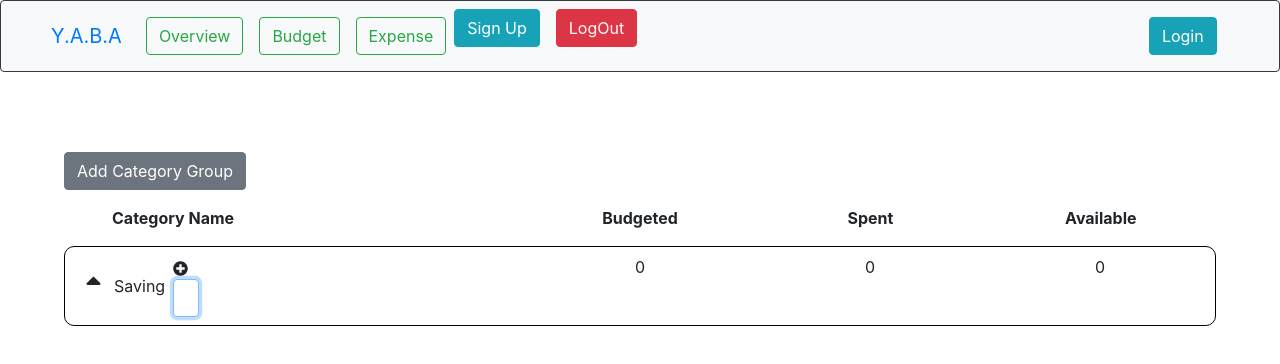
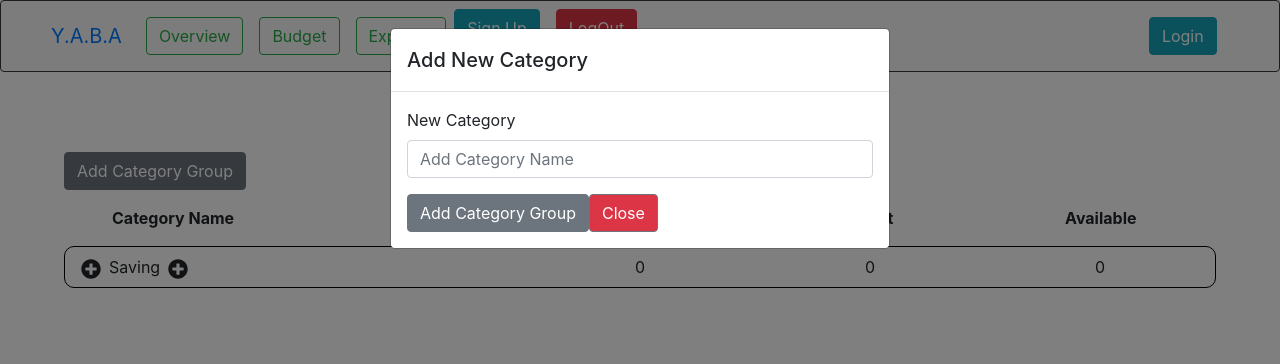
Before and after one commit to nicolechai1028/yetanotherbudgetingapp, a React (Create React App) app in the folder client/: page /budget in a window 1280 px wide. Both pictures are taken after a click on the element 180 px from the left and 286 px from the top of the page. Shown: the top 364 px of the page. Built offline with nearby package versions, Linux system fonts and the light colour scheme.

Commit message:
added modal for adding category

```diff
--- a/client/src/components/AddCategory/index.js
+++ b/client/src/components/AddCategory/index.js
@@ -11,32 +11,30 @@ import {
 } from "reactstrap";
 
 function AddCategoryModal(props) {
-  const [newCat, setNewCat] = useState("");
+  const [newName, setNewName] = useState("");
   const handleSubmit = (event) => {
     event.preventDefault();
-    //API call to add new Category
-    console.log("Cat ", newCat);
-
+    props.handleSubmit(newName);
     props.toggle();
   };
   const cleanUp = () => {
-    setNewCat("");
+    setNewName("");
     props.toggle();
   };
   return (
     <Modal isOpen={props.showModal}>
-      <ModalHeader>Add New Category Group</ModalHeader>
+      <ModalHeader>Add {props.label}</ModalHeader>
       <ModalBody>
         <Form onSubmit={handleSubmit}>
           <FormGroup>
-            <Label>Category Name</Label>
+            <Label>{props.label}</Label>
             <Input
               type="text"
-              placeholder="New Category Name"
+              placeholder={props.text}
               onChange={(event) => {
-                setNewCat(event.target.value);
+                setNewName(event.target.value);
               }}
-              value={newCat}
+              value={newName}
             />
           </FormGroup>
           <Button type="submit">Add Category Group</Button>
--- a/client/src/components/AddSubcategory/index.js
+++ /dev/null
@@ -1,22 +0,0 @@
-import React, { useState } from "react";
-import { Input } from "reactstrap";
-function AddSubcategoryModal(props) {
-  const [newCat, setNewCat] = useState("");
-  return (
-    <div>
-      <Input />
-    </div>
-  );
-}
-
-/*      <FormGroup>
-            <Label> Budget Amount</Label>
-            <CurrencyInput
-              placeholder="0"
-              value={budgetedAmount}
-              onChange={(event) => setBudgetedAmount(event.target.value)}
-            />
-          </FormGroup>
-					*/
-
-export default AddSubcategoryModal;
--- a/client/src/components/Category/index.js
+++ b/client/src/components/Category/index.js
@@ -1,14 +1,15 @@
 import React, { useState, useEffect } from "react";
 import Subcategory from "../Subcategory/";
-import AddSubcategoryModal from "../AddSubcategory/";
 import { Collapse } from "reactstrap";
 import "./index.css";
+import AddCategoryModal from "../AddCategory";
+import Arrow from "../../icons/Arrow";
+import Add from "../../icons/Add";
 
 function Category() {
   const [totalBudgeted, setTotalBudgeted] = useState(0);
   const [spentTotal, setSpentTotal] = useState(0);
   const [availableTotal, setAvailableTotal] = useState(0);
-
   const [open, setOpen] = useState(false);
   const [subCatModal, setSubCatModal] = useState(false);
   const [arrowTranslation, setArrowTranslation] = useState(0);
@@ -19,7 +20,7 @@ function Category() {
       { id: 2, name: "Vacation", budgeted: 500, spent: 100 },
     ],
   };
-
+  const [showModal, setShowModal] = useState(false);
   const updateBudgeted = (subcategoryName, value) => {
     //change budgeted amount of the subcategory, recalculate available in the higher category
 
@@ -67,25 +68,6 @@ function Category() {
       );
     }
   );
-  const arrow = (
-    <svg
-      aria-hidden="true"
-      focusable="false"
-      data-prefix="fas"
-      data-icon="sort-up"
-      className="svg-inline--fa fa-sort-up fa-w-10"
-      role="img"
-      xmlns="http://www.w3.org/2000/svg"
-      viewBox="0 0 320 512"
-      width="25px"
-      height="25px"
-    >
-      <path
-        fill="currentColor"
-        d="M279 224H41c-21.4 0-32.1-25.9-17-41L143 64c9.4-9.4 24.6-9.4 33.9 0l119 119c15.2 15.1 4.5 41-16.9 41z"
-      ></path>
-    </svg>
-  );
   const toExpand = () => {
     setOpen(!open);
     if (arrowTranslation === 0) {
@@ -94,49 +76,48 @@ function Category() {
       setArrowTranslation(0);
     }
   };
-  const change = () => {};
+  const toggle = () => {
+    setShowModal(!showModal);
+  };
+  const addSubCategory = (name) => {
+    setShowModal(false);
+    console.log(name);
+  };
   return (
     <div>
+      <AddCategoryModal showModal={subCatModal} />
       <div className="top-container category-container">
         <div className="d-flex ml-3 align-items-center">
           <div
             onClick={toExpand}
-            style={{ transform: `rotate(${arrowTranslation}deg)` }}
+            style={{
+              width: "20px",
+              transform: `rotate(${arrowTranslation}deg)`,
+            }}
           >
-            {arrow}
+            <Arrow />
           </div>
           <div className="mx-2">{categories.name}</div>
-          <div className="" style={{ width: "15px" }}>
-            {plus}
-            {!setSubCatModal || <AddSubcategoryModal />}
+          <div onClick={toggle} style={{ width: "20px" }}>
+            <Add />
           </div>
+          <AddCategoryModal
+            handleSubmit={addSubCategory}
+            label="New Category"
+            text="Add Category Name"
+            showModal={showModal}
+            toggle={toggle}
+          />
         </div>
         <div className="justify-self-center"> {totalBudgeted} </div>
         <div className="justify-self-center"> {spentTotal} </div>
         <div className="justify-self-center"> {availableTotal} </div>
       </div>
+
       <Collapse isOpen={open}>
         <div>{subcategories}</div>
       </Collapse>
     </div>
   );
 }
-
-const plus = (
-  <svg
-    aria-hidden="true"
-    focusable="false"
-    data-prefix="fas"
-    data-icon="plus-circle"
-    class="svg-inline--fa fa-plus-circle fa-w-16"
-    role="img"
-    xmlns="http://www.w3.org/2000/svg"
-    viewBox="0 0 512 512"
-  >
-    <path
-      fill="currentColor"
-      d="M256 8C119 8 8 119 8 256s111 248 248 248 248-111 248-248S393 8 256 8zm144 276c0 6.6-5.4 12-12 12h-92v92c0 6.6-5.4 12-12 12h-56c-6.6 0-12-5.4-12-12v-92h-92c-6.6 0-12-5.4-12-12v-56c0-6.6 5.4-12 12-12h92v-92c0-6.6 5.4-12 12-12h56c6.6 0 12 5.4 12 12v92h92c6.6 0 12 5.4 12 12v56z"
-    ></path>
-  </svg>
-);
 export default Category;
--- /dev/null
+++ b/client/src/icons/Add.js
@@ -0,0 +1,23 @@
+import React from "react";
+
+const AddIcon = () => {
+  return (
+    <svg
+      aria-hidden="true"
+      focusable="false"
+      data-prefix="fas"
+      data-icon="plus-circle"
+      className="svg-inline--fa fa-plus-circle fa-w-16"
+      role="img"
+      xmlns="http://www.w3.org/2000/svg"
+      viewBox="0 0 512 512"
+    >
+      <path
+        fill="currentColor"
+        d="M256 8C119 8 8 119 8 256s111 248 248 248 248-111 248-248S393 8 256 8zm144 276c0 6.6-5.4 12-12 12h-92v92c0 6.6-5.4 12-12 12h-56c-6.6 0-12-5.4-12-12v-92h-92c-6.6 0-12-5.4-12-12v-56c0-6.6 5.4-12 12-12h92v-92c0-6.6 5.4-12 12-12h56c6.6 0 12 5.4 12 12v92h92c6.6 0 12 5.4 12 12v56z"
+      ></path>
+    </svg>
+  );
+};
+
+export default AddIcon;
--- /dev/null
+++ b/client/src/icons/Arrow.js
@@ -0,0 +1,23 @@
+import React from "react";
+
+const Arrow = () => {
+  return (
+    <svg
+      aria-hidden="true"
+      focusable="false"
+      data-prefix="fas"
+      data-icon="plus-circle"
+      className="svg-inline--fa fa-plus-circle fa-w-16"
+      role="img"
+      xmlns="http://www.w3.org/2000/svg"
+      viewBox="0 0 512 512"
+    >
+      <path
+        fill="currentColor"
+        d="M256 8C119 8 8 119 8 256s111 248 248 248 248-111 248-248S393 8 256 8zm144 276c0 6.6-5.4 12-12 12h-92v92c0 6.6-5.4 12-12 12h-56c-6.6 0-12-5.4-12-12v-92h-92c-6.6 0-12-5.4-12-12v-56c0-6.6 5.4-12 12-12h92v-92c0-6.6 5.4-12 12-12h56c6.6 0 12 5.4 12 12v92h92c6.6 0 12 5.4 12 12v56z"
+      ></path>
+    </svg>
+  );
+};
+
+export default Arrow;
--- a/client/src/pages/Budget/index.js
+++ b/client/src/pages/Budget/index.js
@@ -24,14 +24,23 @@ function Budget() {
     setShowModal(!showModal);
   };
 
-  const addCategory = () => {
+  const addCategoryGroup = (name) => {
     //do something and make popup
-    setShowModal(true);
+    setShowModal(false);
+    console.log(name);
   };
   return (
     <div className="page-container ">
-      <Button onClick={addCategory}>Add Category Group </Button>
-      {!showModal || <AddCategoryModal showModal={showModal} toggle={toggle} />}
+      <Button onClick={toggle}>Add Category Group </Button>
+      {!showModal || (
+        <AddCategoryModal
+          text="Add Category Group"
+          label="New Category Group"
+          showModal={showModal}
+          toggle={toggle}
+          handleSubmit={addCategoryGroup}
+        />
+      )}
       <div className="top-container">
         <div className="name-item font-weight-bold"> Category Name </div>
         <div className="justify-self-center font-weight-bold"> Budgeted </div>
```
